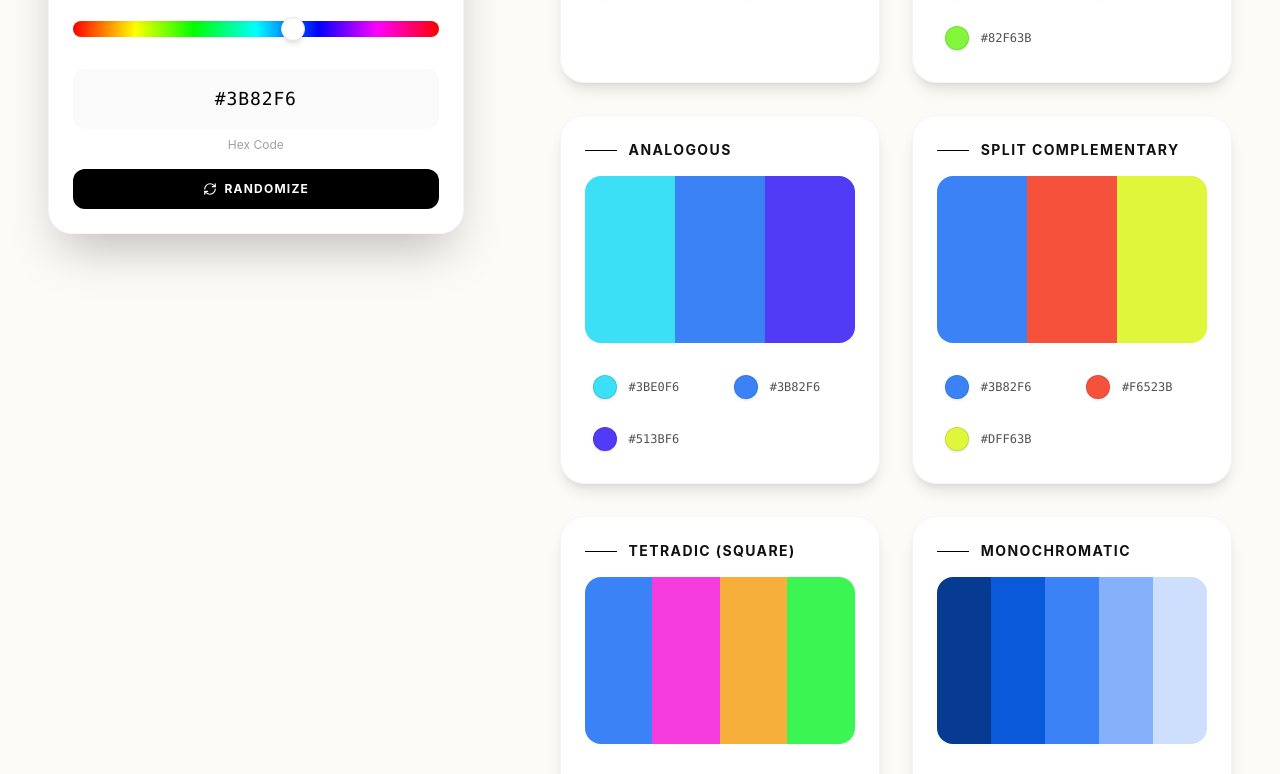
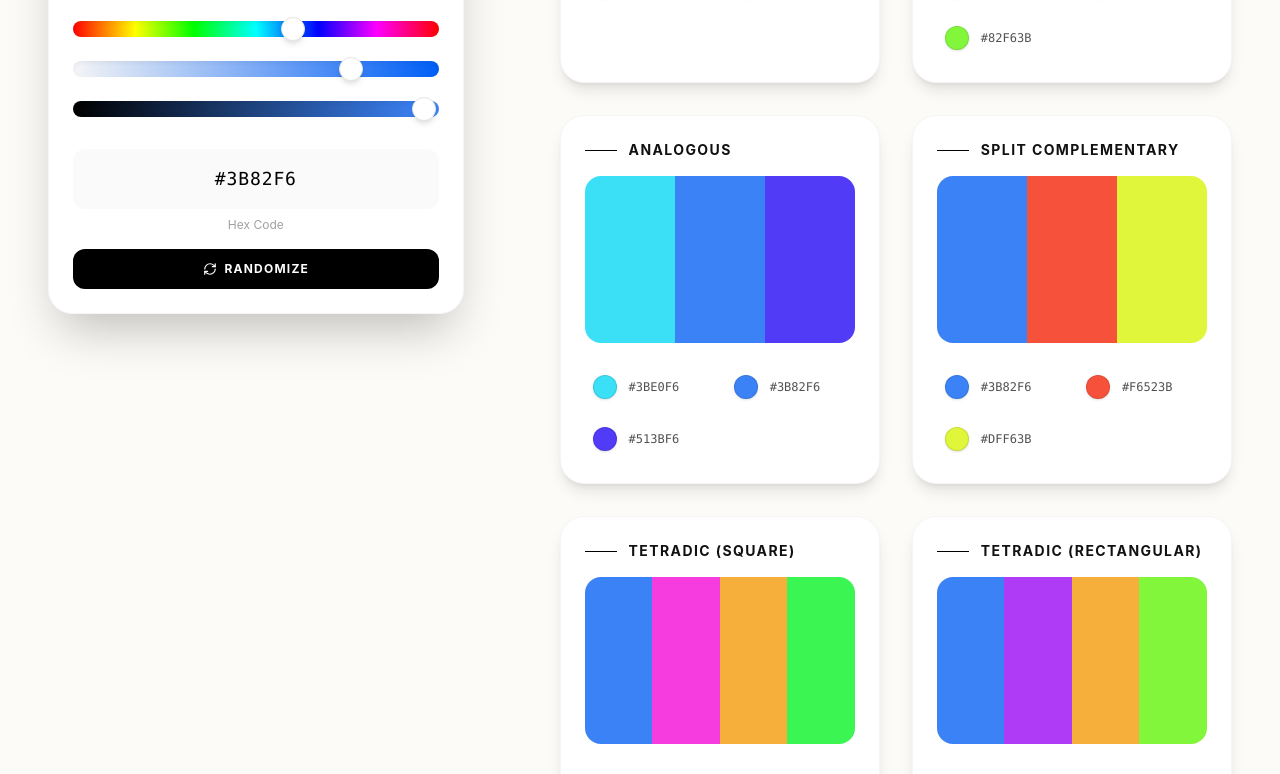
Before and after one commit to aqbayliabbas/louenesabbas, a Next.js app: page /tools/colorizo in a window 1280 px wide. Shown: the part 726-1500 px from the top of the page. Built offline with nearby package versions, Linux system fonts and the light colour scheme.

Commit message:
colorizo

```diff
--- a/src/app/tools/colorizo/page.tsx
+++ b/src/app/tools/colorizo/page.tsx
@@ -157,8 +157,12 @@ export default function ColorizoPage() {
     // Refs for drag interaction
     const satValRef = useRef<HTMLDivElement>(null);
     const hueRef = useRef<HTMLDivElement>(null);
+    const satRef = useRef<HTMLDivElement>(null);
+    const valRef = useRef<HTMLDivElement>(null);
     const isDraggingSatVal = useRef(false);
     const isDraggingHue = useRef(false);
+    const isDraggingSat = useRef(false);
+    const isDraggingVal = useRef(false);
 
     // Golden Ratio Constant
     /* eslint-disable @typescript-eslint/no-unused-vars */
@@ -202,6 +206,10 @@ export default function ColorizoPage() {
                 colors: [hex, hslToHex(h + 90, s, l), hslToHex(h + 180, s, l), hslToHex(h + 270, s, l)]
             },
             {
+                name: 'Tetradic (Rectangular)',
+                colors: [hex, hslToHex(h + 60, s, l), hslToHex(h + 180, s, l), hslToHex(h + 240, s, l)]
+            },
+            {
                 name: 'Monochromatic',
                 colors: [
                     hslToHex(h, s, Math.max(0, l - 30)),
@@ -209,6 +217,26 @@ export default function ColorizoPage() {
                     hex,
                     hslToHex(h, s, Math.min(100, l + 15)),
                     hslToHex(h, s, Math.min(100, l + 30))
+                ]
+            },
+            {
+                name: 'Shades',
+                colors: [
+                    hslToHex(h, s, 90),
+                    hslToHex(h, s, 70),
+                    hslToHex(h, s, 50),
+                    hslToHex(h, s, 30),
+                    hslToHex(h, s, 10)
+                ]
+            },
+            {
+                name: 'Tones',
+                colors: [
+                    hslToHex(h, 20, l),
+                    hslToHex(h, 40, l),
+                    hslToHex(h, 60, l),
+                    hslToHex(h, 80, l),
+                    hslToHex(h, 100, l)
                 ]
             }
         ];
@@ -263,12 +291,49 @@ export default function ColorizoPage() {
         handleColorUpdate({ ...hsv, h });
     }, [hsv]);
 
+    const handleSatMove = useCallback((e: MouseEvent | TouchEvent | React.MouseEvent | React.TouchEvent) => {
+        if (!satRef.current) return;
+        const rect = satRef.current.getBoundingClientRect();
+
+        let clientX;
+        if ('touches' in e) {
+            clientX = e.touches[0].clientX;
+        } else {
+            clientX = (e as MouseEvent).clientX;
+        }
+
+        const x = Math.max(0, Math.min(1, (clientX - rect.left) / rect.width));
+        const s = x * 100;
+
+        handleColorUpdate({ ...hsv, s });
+    }, [hsv]);
+
+    const handleValMove = useCallback((e: MouseEvent | TouchEvent | React.MouseEvent | React.TouchEvent) => {
+        if (!valRef.current) return;
+        const rect = valRef.current.getBoundingClientRect();
+
+        let clientX;
+        if ('touches' in e) {
+            clientX = e.touches[0].clientX;
+        } else {
+            clientX = (e as MouseEvent).clientX;
+        }
+
+        const x = Math.max(0, Math.min(1, (clientX - rect.left) / rect.width));
+        // Value goes from 0 (black) to 100 (full brightness)
+        const v = x * 100;
+
+        handleColorUpdate({ ...hsv, v });
+    }, [hsv]);
+
 
     // Global Event Listeners for Dragging
     useEffect(() => {
         const handleUp = () => {
             isDraggingSatVal.current = false;
             isDraggingHue.current = false;
+            isDraggingSat.current = false;
+            isDraggingVal.current = false;
             document.body.style.userSelect = '';
         };
 
@@ -278,6 +343,12 @@ export default function ColorizoPage() {
             }
             if (isDraggingHue.current) {
                 handleHueMove(e);
+            }
+            if (isDraggingSat.current) {
+                handleSatMove(e);
+            }
+            if (isDraggingVal.current) {
+                handleValMove(e);
             }
         };
 
@@ -292,7 +363,7 @@ export default function ColorizoPage() {
             window.removeEventListener('mousemove', handleMove);
             window.removeEventListener('touchmove', handleMove);
         };
-    }, [handleSatValMove, handleHueMove]);
+    }, [handleSatValMove, handleHueMove, handleSatMove, handleValMove]);
 
 
     const handleSatValDown = (e: React.MouseEvent | React.TouchEvent) => {
@@ -305,6 +376,18 @@ export default function ColorizoPage() {
         isDraggingHue.current = true;
         document.body.style.userSelect = 'none';
         handleHueMove(e);
+    };
+
+    const handleSatDown = (e: React.MouseEvent | React.TouchEvent) => {
+        isDraggingSat.current = true;
+        document.body.style.userSelect = 'none';
+        handleSatMove(e);
+    };
+
+    const handleValDown = (e: React.MouseEvent | React.TouchEvent) => {
+        isDraggingVal.current = true;
+        document.body.style.userSelect = 'none';
+        handleValMove(e);
     };
 
     const handleCopy = (hex: string) => {
@@ -391,6 +474,42 @@ export default function ColorizoPage() {
                                         className="absolute w-6 h-6 bg-white border border-neutral-200 rounded-full shadow-md -translate-x-1/2 -translate-y-1/2 top-1/2 pointer-events-none"
                                         style={{
                                             left: `${(hsv.h / 360) * 100}%`
+                                        }}
+                                    />
+                                </div>
+
+                                {/* Custom Saturation Slider */}
+                                <div
+                                    ref={satRef}
+                                    className="relative w-full h-4 rounded-full cursor-pointer shadow-inner"
+                                    onMouseDown={handleSatDown}
+                                    onTouchStart={handleSatDown}
+                                    style={{
+                                        background: `linear-gradient(to right, ${hsvToHex(hsv.h, 0, hsv.v)}, ${hsvToHex(hsv.h, 100, hsv.v)})`
+                                    }}
+                                >
+                                    <div
+                                        className="absolute w-6 h-6 bg-white border border-neutral-200 rounded-full shadow-md -translate-x-1/2 -translate-y-1/2 top-1/2 pointer-events-none"
+                                        style={{
+                                            left: `${hsv.s}%`
+                                        }}
+                                    />
+                                </div>
+
+                                {/* Custom Lightness/Value Slider */}
+                                <div
+                                    ref={valRef}
+                                    className="relative w-full h-4 rounded-full cursor-pointer shadow-inner"
+                                    onMouseDown={handleValDown}
+                                    onTouchStart={handleValDown}
+                                    style={{
+                                        background: `linear-gradient(to right, #000000, ${hsvToHex(hsv.h, hsv.s, 100)})`
+                                    }}
+                                >
+                                    <div
+                                        className="absolute w-6 h-6 bg-white border border-neutral-200 rounded-full shadow-md -translate-x-1/2 -translate-y-1/2 top-1/2 pointer-events-none"
+                                        style={{
+                                            left: `${hsv.v}%`
                                         }}
                                     />
                                 </div>
```
